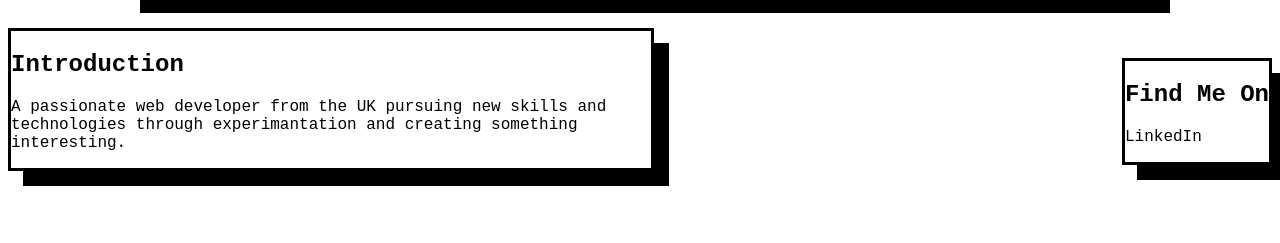
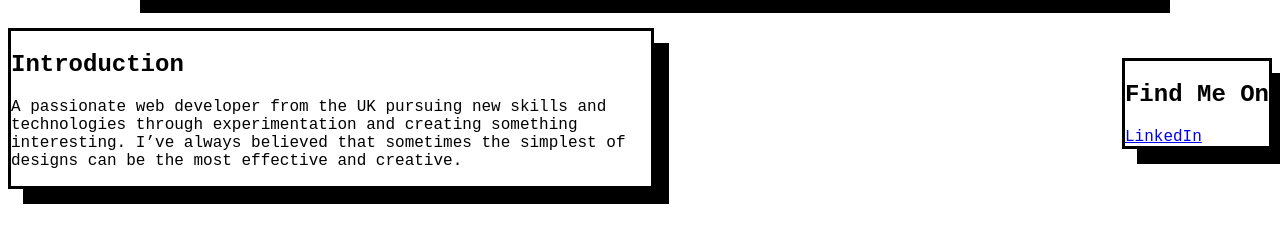
Before and after one commit to tm-akers/tm-akers.github.io, a plain HTML site: page index.html in a window 1280 px wide. Shown: the part 433-676 px from the top of the page. Drawn offline with Linux system fonts and the light colour scheme.

Commit message:
new intorduction text amd hyper linked linkedin

```diff
--- a/index.html
+++ b/index.html
@@ -7,16 +7,16 @@
         <div class="header">
             <h1>Thomas Akers</h1>
         </div>
-        <div class="card-welcome" id="welcome">
+        <div class="card-welcome fade-in" id="welcome">
             <h1>Welcome</h1>
         </div>
         <div class="card-text-l fade-in" id="introduction">
             <h2>Introduction</h2>
-            <p>A passionate web developer from the UK pursuing new skills and technologies through experimantation and creating something interesting.</p>
+            <p>A passionate web developer from the UK pursuing new skills and technologies through experimentation and creating something interesting. I’ve always believed that sometimes the simplest of designs can be the most effective and creative.</p>
         </div>
         <div class="card-text-r fade-in" id="social">
             <h2>Find Me On</h2>
-            <p>LinkedIn</p>
+            <a href="https://www.linkedin.com/in/thomas-akers/">LinkedIn</a>
         </div>
     </body>
 </html>
```
